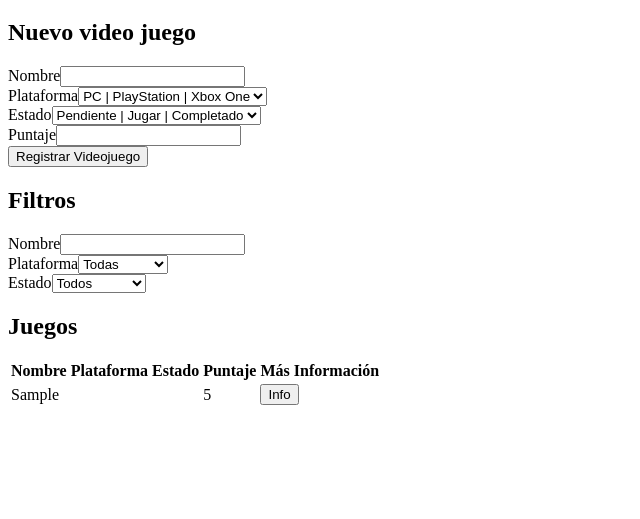
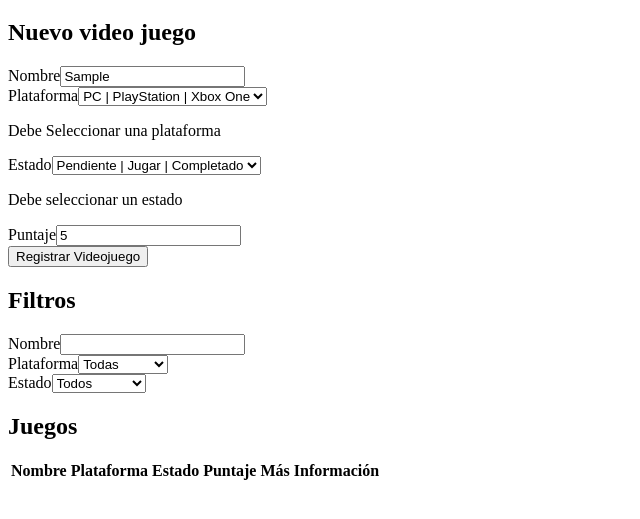
Before and after one commit to rodrireburdo/Administrador-de-juegos, a plain HTML site: page index.html in a window 1280 px wide. Both pictures are taken after typing "Sample", "5" into the empty fields and a click on the button "Registrar Videojuego". Shown: the part 61-580 px from the top of the page, without its empty margins (0-640 px from the left). Drawn offline with nearby package versions, Linux system fonts and the light colour scheme.

Commit message:
se agregaron los errores

```diff
--- a/index.html
+++ b/index.html
@@ -18,6 +18,10 @@
                 <div>
                     <label for="nombreJuego">Nombre</label>
                     <input type="text" id="nombreJuego" v-model="nombreJuego">
+                     <p v-if="esNombreInvalido"> Debe ingresar el nombre del juego</p>
+
+
+
                 </div>
                 <div>
                     <label for="plataforma">Plataforma</label>
@@ -27,22 +31,32 @@
                         <option value="PlayStation">PlayStation</option>
                         <option value="xbox">Xbox One</option>
                     </select>
+                    <p v-if="esPlataformaInvalida">Debe Seleccionar una plataforma</p>
                 </div>
                 <div>
                     <label for="estado">Estado</label>
+
                     <select name="estado" id="estado" v-model="estado">
                         <option value="" selected disabled>Pendiente | Jugar | Completado</option>
                         <option value="pendiente">Pendiente</option>
                         <option value="jugando">Jugando</option>
                         <option value="completado">Completado</option>
                     </select>
+                    <p v-if="esEstadoinvalido"> Debe seleccionar un estado</p>
+
                 </div>
                 <div>
                     <label for="puntaje">Puntaje</label>
                     <input type="number" id="puntaje" v-model="puntaje">
+                    <p v-if="esPuntajeInvalido ">El puntaje debe estar entre 1 y 10</p>
+
+
                 </div>
                 <div>
                     <button type="submit">Registrar Videojuego</button>
+
+
+
                 </div>
             </form>
         </div>
--- a/index.js
+++ b/index.js
@@ -9,7 +9,13 @@ Vue.createApp({
             puntaje: null,
             filtroTitulo: '',
             filtroPlataforma: '',
-            filtroEstado: ''
+            filtroEstado: '',
+            errorNombre: '',
+            errorPlataforma: '' ,
+            errorEstado: '',
+            errorPuntaje: '',
+            intentoCargar: false
+
         };
     },
     computed: {
@@ -20,23 +26,48 @@ Vue.createApp({
                 const coincideEstado = this.filtroEstado === '' || videojuego.estado === this.filtroEstado;
                 return coincideTitulo && coincidePlataforma && coincideEstado;
             });
+        },
+        esNombreInvalido(){
+            return this.nombreJuego.trim() === '' && this.intentoCargar
+
+        },
+        esPlataformaInvalida(){
+            return this.plataforma === '' && this.intentoCargar
+        },
+        esEstadoinvalido(){
+            return this.estado === "" && this.intentoCargar
+        },
+        esPuntajeInvalido(){
+            return this.puntaje !== null && (this.puntaje < 1 || this.puntaje > 10) && this.intentoCargar
         }
+
+
     },
     methods: {
         registrarJuego() {
+
+            this.intentoCargar = true;
+
+           if(!this.esNombreInvalido && !this.esPlataformaInvalida && !this.esEstadoinvalido && !this.esPuntajeInvalido){
             const nuevoVideojuego = {
                 nombre: this.nombreJuego,
                 plataforma: this.plataforma,
                 estado: this.estado,
                 puntaje: this.puntaje
-            };
-
+            }
             this.listaVideojuegos.push(nuevoVideojuego);
 
             this.nombreJuego = '';
             this.plataforma = '';
             this.estado = '';
             this.puntaje = null;
+
+            this.intentoCargar = false;
+           }
+
+
+
+
         },
         mostrarMasInfo(videojuego) {
             this.juegoSeleccionado = videojuego;
```
